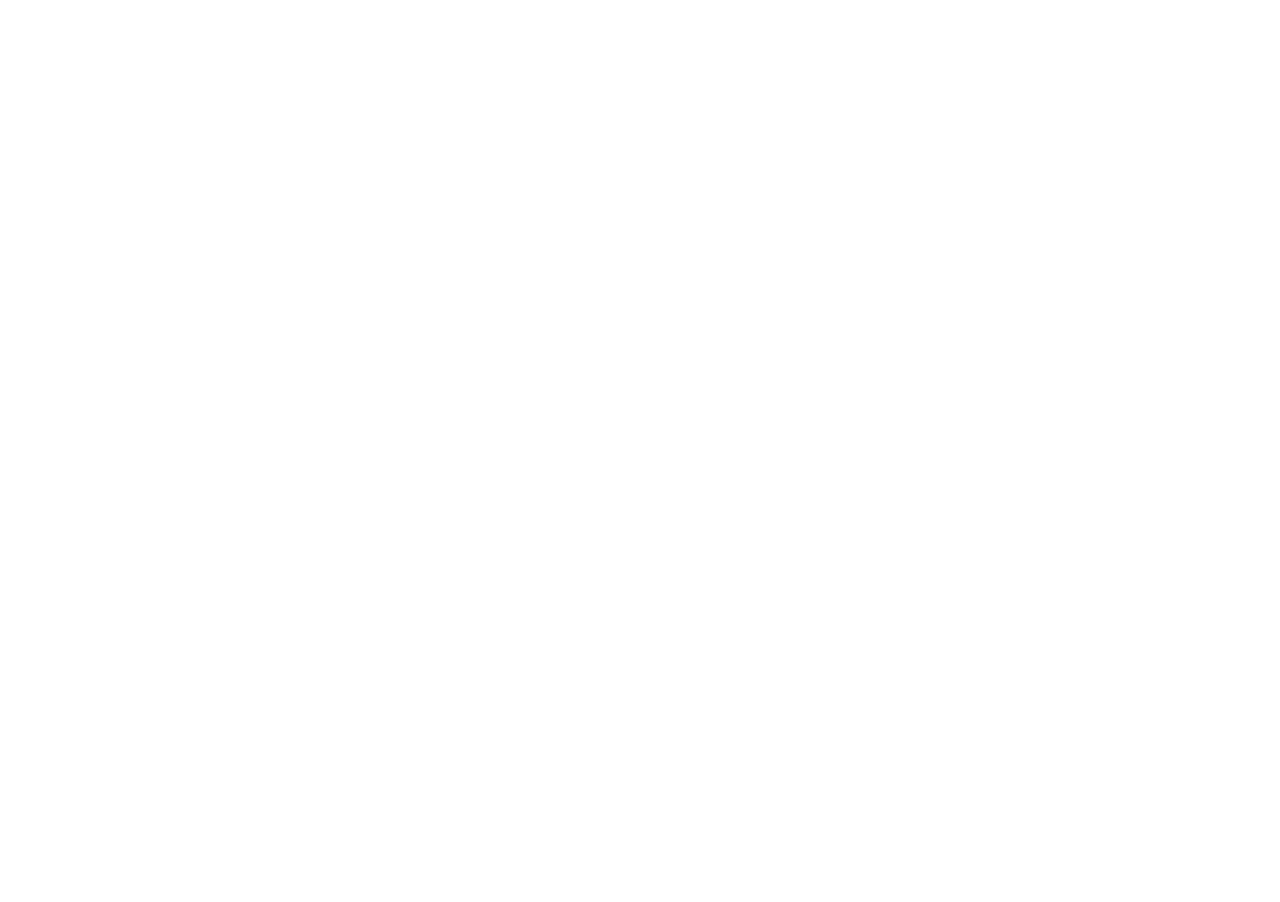
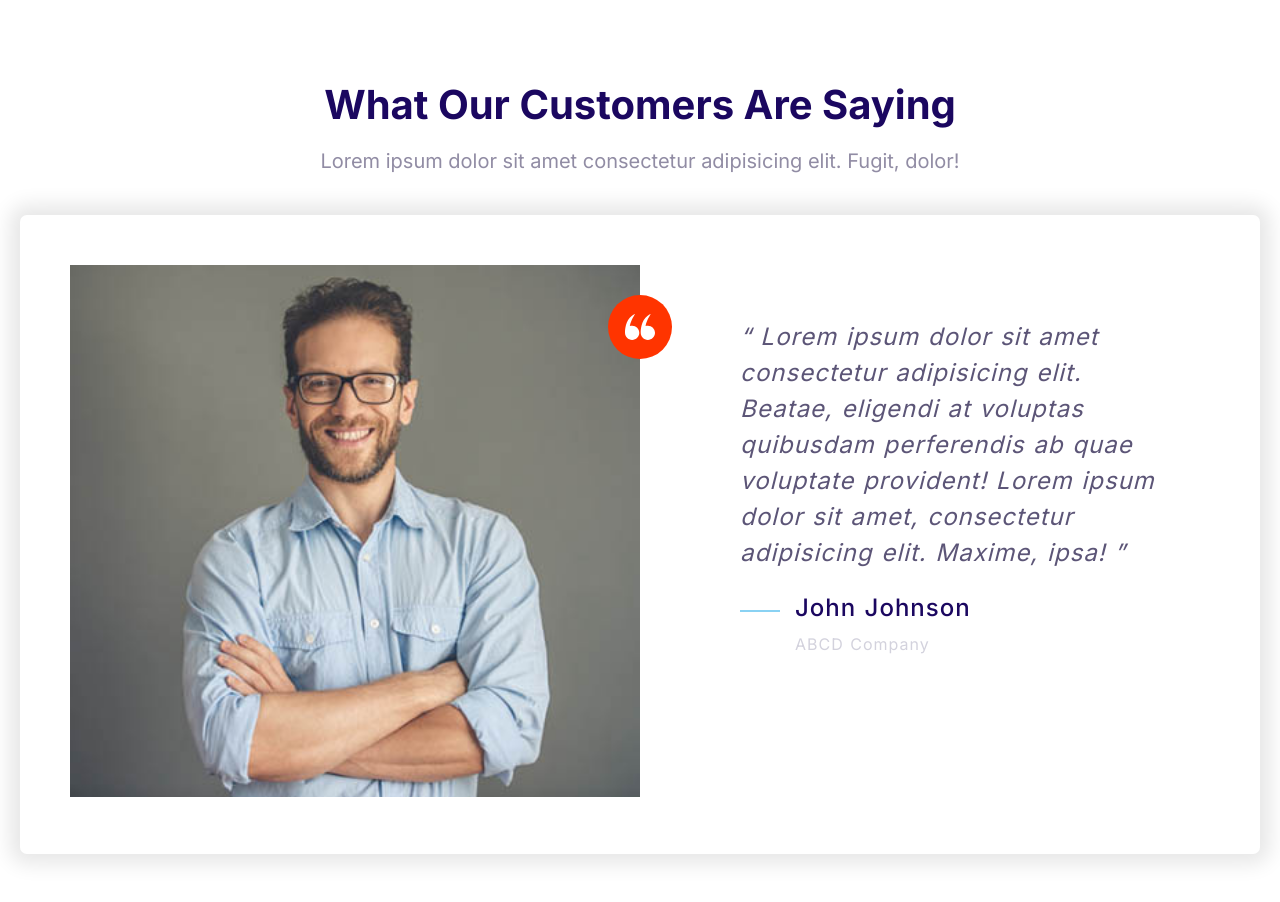
Before and after one commit to pavlikkkkk/pavlikkkkk.github.io, a plain HTML site: page index.html in a window 1280 px wide. Before the commit the page ends 800 px from the top, so only its background shows below. Drawn offline with Linux system fonts and the light colour scheme.

Commit message:
upd everything.

```diff
--- a/css/styles.css
+++ b/css/styles.css
@@ -793,7 +793,12 @@
     box-shadow: 0 0 20px rgba(207, 207, 207, 0.897);
     transition: 0.5s ease-in-out;
   }
-
+  .plan--popular {
+    transform: scale(1.05);
+  }
+  .plan--popular:hover {
+    transform: scale(1.1);
+  }
   .domains {
     display: flex;
     justify-content: space-around;
@@ -809,6 +814,11 @@
 }
 
 /* Features */
+
+.feature__header {
+  margin-bottom: 5rem;
+}
+
 .feature__heading {
   margin: 1.5rem 0;
 }
@@ -819,11 +829,11 @@
   width: 100%;
 }
 
-.feature--header {
-  --padding-vertical: 7.5rem;
-}
+@media screen and (min-width: 768px) {
+  .feature__header {
+    margin-bottom: 6rem;
+  }
 
-@media screen and (min-width: 768px) {
   .feature {
     --padding-vertical: 9rem;
   }
@@ -837,10 +847,6 @@
 
 .block-showcase {
   clip-path: polygon(0% 0%, 100% 0%, 100% 100%, 0% 92%);
-}
-
-.block-showcase__heading {
-  --padding-vertical: 2rem;
 }
 
 .showcase-block__image {
--- a/index.html
+++ b/index.html
@@ -13,5 +13,44 @@
     <link rel="stylesheet" href="css/styles.css" />
   </head>
   <body>
+    <section class="block">
+      <header class="block__header">
+        <h2>What Our Customers Are Saying</h2>
+        <p>Lorem ipsum dolor sit amet consectetur adipisicing elit. Fugit, dolor!</p>
+      </header>
+      <div class="card testimonial">
+        <div class="grid grid--1x2">
+          <div class="testimonial__image">
+            <img src="/images/testimonial.jpg" alt="a happy smiling customer" />
+            <span class="icon-container icon-container--accent">
+              <svg class="icon icon--white icon--small">
+                <use xlink:href="images/sprite.svg#quotes"></use>
+              </svg>
+            </span>
+          </div>
+          <blockquote class="quote">
+            <p class="quote__text">
+              Lorem ipsum dolor sit amet consectetur adipisicing elit. Beatae,
+              eligendi at voluptas quibusdam perferendis ab quae voluptate provident! Lorem ipsum dolor sit amet,
+              consectetur adipisicing elit. Maxime, ipsa!
+            </p>
+            <footer>
+              <div class="media">
+                <div class="media__image">
+                  <svg class="icon icon--primary">
+                    <use xlink:href="images/sprite.svg#line"></use>
+                  </svg>
+                </div>
+                <div class="media__body">
+                  <h3 class="media__title">John Johnson</h3>
+                  <p>ABCD Company</p>
+                </div>
+              </div>
+            </footer>
+          </blockquote>
+        </div>
+      </div>
+    </section>
+
 </body>
 </html>
```
Also changed, not shown: components/block_testimonials.html (+1 -1 lines), components/features_block.html (renamed from components/features.html, +4 -4 lines), components/inputs.html (deleted, +0 -1 lines), components/showcase_block.html (renamed from components/showcase.html, +3 -3 lines), components/hero_block.html (renamed from components/hero.html), components/navbar_block.html (renamed from components/navbar.html).
